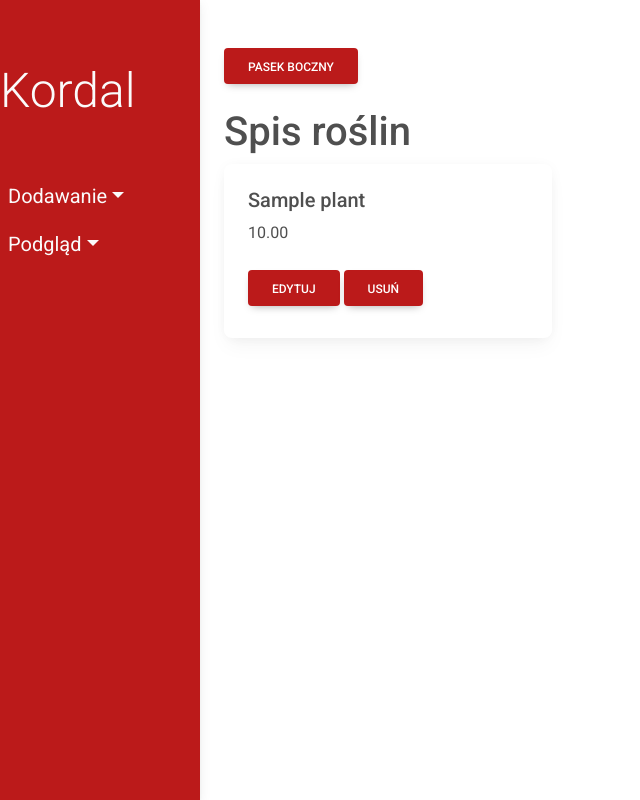
After one commit to Szymon1932/Farm-Helper, a Django app: page /plants/ in a window 1280 px wide. The commit adds this page. Shown: the whole page, without its empty margins (0-640 px from the left). Run offline with Django 4.2, Linux system fonts and the light colour scheme; tables that the repository leaves empty hold one stand-in row (values such as "Sample post").

Commit message:
Plant adding/showing/deleting

```diff
--- a/farm_helper/fields/forms.py
+++ b/farm_helper/fields/forms.py
@@ -16,8 +16,8 @@ class CreateClassField(forms.ModelForm):
         fields = '__all__'
 
 
-class CreateFertilizer(forms.ModelForm):
+class CreatePlant(forms.ModelForm):
 
     class Meta:
-        model = Fertilizer
+        model = Plant
         fields = '__all__'
--- a/farm_helper/fields/templates/fields/index.html
+++ b/farm_helper/fields/templates/fields/index.html
@@ -40,7 +40,7 @@
 
            <ul class="dropdown-menu w-100" aria-labelledby="navbarDropdown">
               <li><a href="{% url 'add-class_field' %}" class="dropdown-item text-light pl-5 p-2">Dodaj klasę ziemi</a></li>
-              <li><a href="#" class="dropdown-item text-light pl-5 p-2">Dodaj roślinę</a></li>
+              <li><a href="{% url 'add-plant' %}" class="dropdown-item text-light pl-5 p-2">Dodaj roślinę</a></li>
               <li><a href="{% url 'add-fertilizer' %}" class="dropdown-item text-light pl-5 p-2">Dodaj nawóz</a></li>
               <li><a href="#" class="dropdown-item text-light pl-5 p-2">Dodaj cenę rośliny</a></li>
               <li><a href="#" class="dropdown-item text-light pl-5 p-2">Dodaj przewidywany plon</a></li>
@@ -55,7 +55,7 @@
 
            <ul class="dropdown-menu w-100" aria-labelledby="navbarDropdown">
               <li><a href="{% url 'show-class_fields' %}" class="dropdown-item text-light pl-5 p-2">Pokaż klasy ziemi</a></li>
-              <li><a href="#" class="dropdown-item text-light pl-5 p-2">Pokaż rośliny</a></li>
+              <li><a href="{% url 'show-plants' %}" class="dropdown-item text-light pl-5 p-2">Pokaż rośliny</a></li>
               <li><a href="{% url 'show-fertilizers' %}" class="dropdown-item text-light pl-5 p-2">Pokaż nawozy</a></li>
               <li><a href="#" class="dropdown-item text-light pl-5 p-2">Pokaż ceny roślin</a></li>
               <li><a href="#" class="dropdown-item text-light pl-5 p-2">Pokaż przewidywany plon</a></li>
--- /dev/null
+++ b/farm_helper/fields/templates/fields/show/plant.html
@@ -0,0 +1,18 @@
+{% extends 'fields/index.html' %}
+      {% block content %}
+      <h1>Spis roślin</h1>
+      <div class="row">
+        {% for plant in plants %}
+        <div class="col-sm-4">
+          <div class="card">
+            <div class="card-body">
+              <h5 class="card-title">{{ plant.plant_name}}</h5>
+              <p class="card-text">{{ plant.seed_price}}</p>
+              <a href="update/{{plant.id}}" class="btn my-2 menu-btn">Edytuj</a>
+              <a href="delete/{{plant.id}}" class="btn my-2 menu-btn">Usuń</a>
+            </div>
+          </div>
+        </div>
+        {% endfor %}
+      </div>
+    {% endblock %}
--- a/farm_helper/fields/urls.py
+++ b/farm_helper/fields/urls.py
@@ -1,5 +1,5 @@
 from django.urls import path
-from .views import viewsFertilizer, viewsClassField
+from .views import viewsFertilizer, viewsClassField, viewsPlant
 from django.conf.urls.static import static
 
 urlpatterns = [
@@ -24,4 +24,15 @@ urlpatterns = [
          viewsClassField.update_class_field),
     path('class_fields/delete/<int:class_field_id>',
          viewsClassField.delete_class_field),
+
+    # plants
+
+    path('plants/', viewsPlant.show_plants,
+         name='show-plants'),
+    path('plants/add_element/',
+         viewsPlant.add_plant, name='add-plant'),
+    path('plants/update/<int:plant_id>',
+         viewsPlant.update_plant),
+    path('plants/delete/<int:plant_id>',
+         viewsPlant.delete_plant),
 ]
--- a/farm_helper/fields/views/viewsPlant.py
+++ b/farm_helper/fields/views/viewsPlant.py
@@ -0,0 +1,50 @@
+from django.shortcuts import render, redirect
+from ..models import Plant
+from ..forms import CreatePlant
+from django.http import HttpResponse
+
+
+def show_plants(request):
+    plants = Plant.objects.all()
+    return render(request, 'fields/show/plant.html', {'plants': plants})
+
+
+def index(request):
+    return render(request, 'fields/index.html')
+
+
+def add_plant(request):
+    add_plant = CreatePlant()
+    if request.method == 'POST':
+        add_plant = CreatePlant(request.POST, request.FILES)
+        if add_plant.is_valid():
+            add_plant.save()
+            return redirect('show-plants')  # name in urls
+        else:
+            return HttpResponse("""Błędne dane. <a href = "{{ url : 'show-plants'}}">Odśwież</a>""")
+    else:
+        return render(request, 'fields/add/addPlant.html', {'upload_form': add_plant})
+
+
+def update_plant(request, plant_id):
+    plant_id = int(plant_id)
+    try:
+        plant_obj = Plant.objects.get(id=plant_id)
+    except Plant.DoesNotExist:
+        return redirect('show-plants')
+    plant_form = CreatePlant(
+        request.POST or None, instance=plant_obj)
+    if plant_form.is_valid():
+        plant_form.save()
+        return redirect('show-plants')
+    return render(request, 'fields/add/addPlant.html', {'upload_form': plant_form})
+
+
+def delete_plant(request, plant_id):
+    plant_id = int(plant_id)
+    try:
+        plant_get = Plant.objects.get(id=plant_id)
+    except Plant.DoesNotExist:
+        return redirect('show-plants')
+    plant_get.delete()
+    return redirect('show-plants')
```
Also changed, not shown: farm_helper/db.sqlite3.
